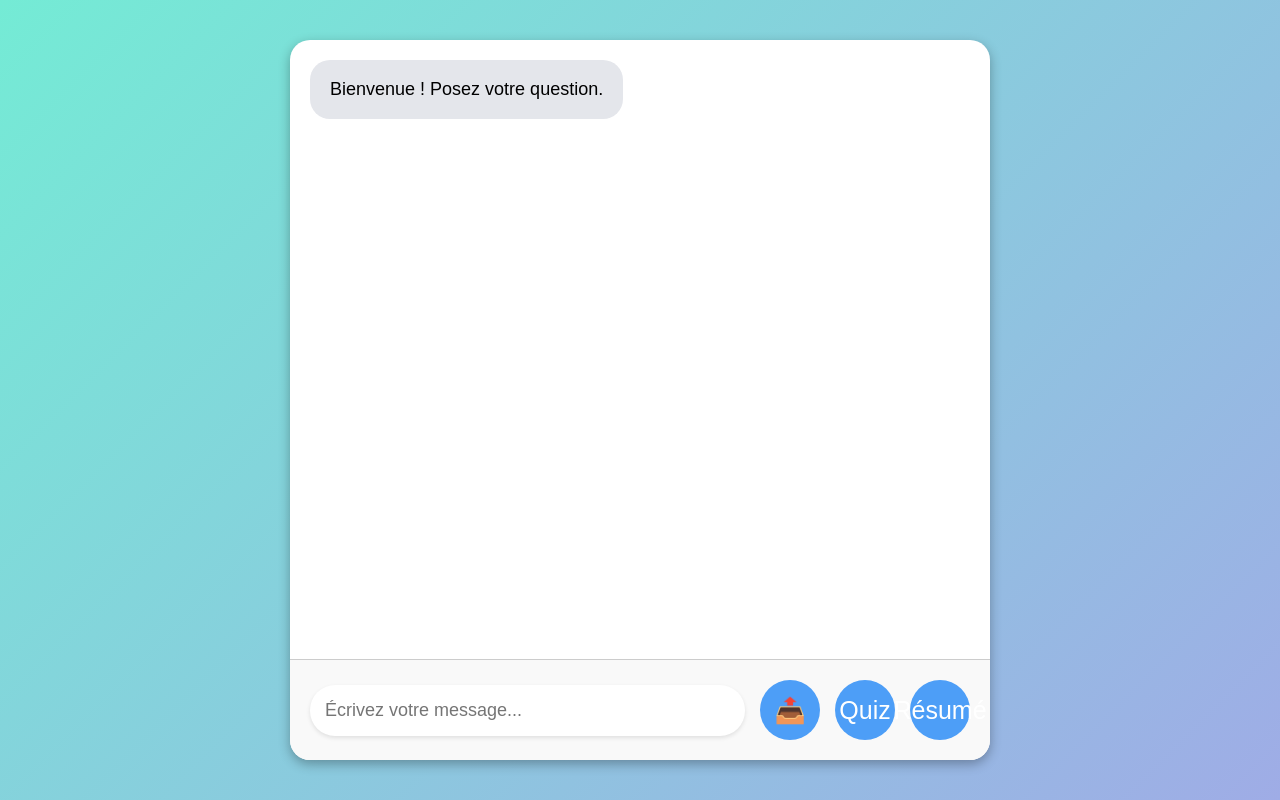
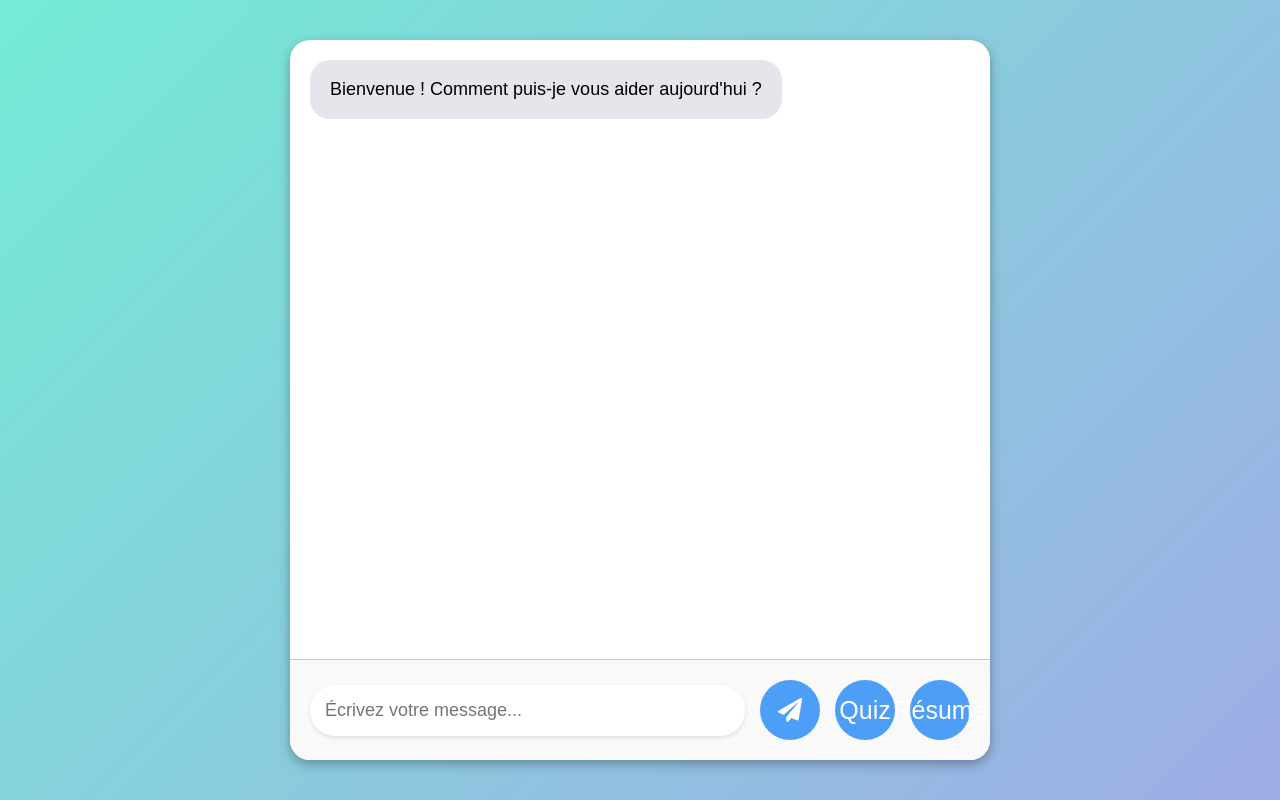
Before and after one commit to mohameddabbebi/PCD_PROJECT, a Flask app: page / in a window 1280 px wide. Run offline with Flask 3, Linux system fonts and the light colour scheme; parts of the project's set-up code (start-up, migrations or seed data) failed here and were passed over.

Commit message:
Update index.html

```diff
--- a/templates/index.html
+++ b/templates/index.html
@@ -1,28 +1,28 @@
 <!DOCTYPE html>
 <html lang="fr">
-<head>
-    <meta charset="UTF-8">
-    <meta name="viewport" content="width=device-width, initial-scale=1.0">
-    <title>Chatbot</title>
-    <link rel="stylesheet" href="{{ url_for('static', filename='css/style.css') }}">
-</head>
+    <head>
+        <meta charset="UTF-8">
+        <meta name="viewport" content="width=device-width, initial-scale=1.0">
+        <title>Chatbot</title>
+        <link rel="stylesheet" href="style.css">
+        <link rel="stylesheet" href="https://cdnjs.cloudflare.com/ajax/libs/font-awesome/5.15.4/css/all.min.css">
+    </head>
 <body>
     <div class="chat-container">
         <div id="chatbox">
-            <div class="message bot-message">Bienvenue ! Posez votre question.</div>
+            <div class="message bot-message">Bienvenue ! Comment puis-je vous aider aujourd'hui ?</div>
         </div>
         <div class="input-container">
             <input type="text" id="user-input" placeholder="Écrivez votre message...">
-            <button onclick="sendMessage()">📤</button>
+            <button onclick="sendMessage()"><i class="fas fa-paper-plane"></i> <!-- Icône "avion en papier" --></button>
             <button onclick="GenereQuiz()">Quiz</button>
-            <button onclick="sendResume()">Résumé</button>
+            <button onclick="sendResume()">Résume</button>
         </div>
     </div>
 
     <script>
         function sendResume() {
     chatbox.scrollTop = chatbox.scrollHeight;
-
     fetch('/Resume', {  // appel direct sans données
         method: 'POST',
         headers: {
```
